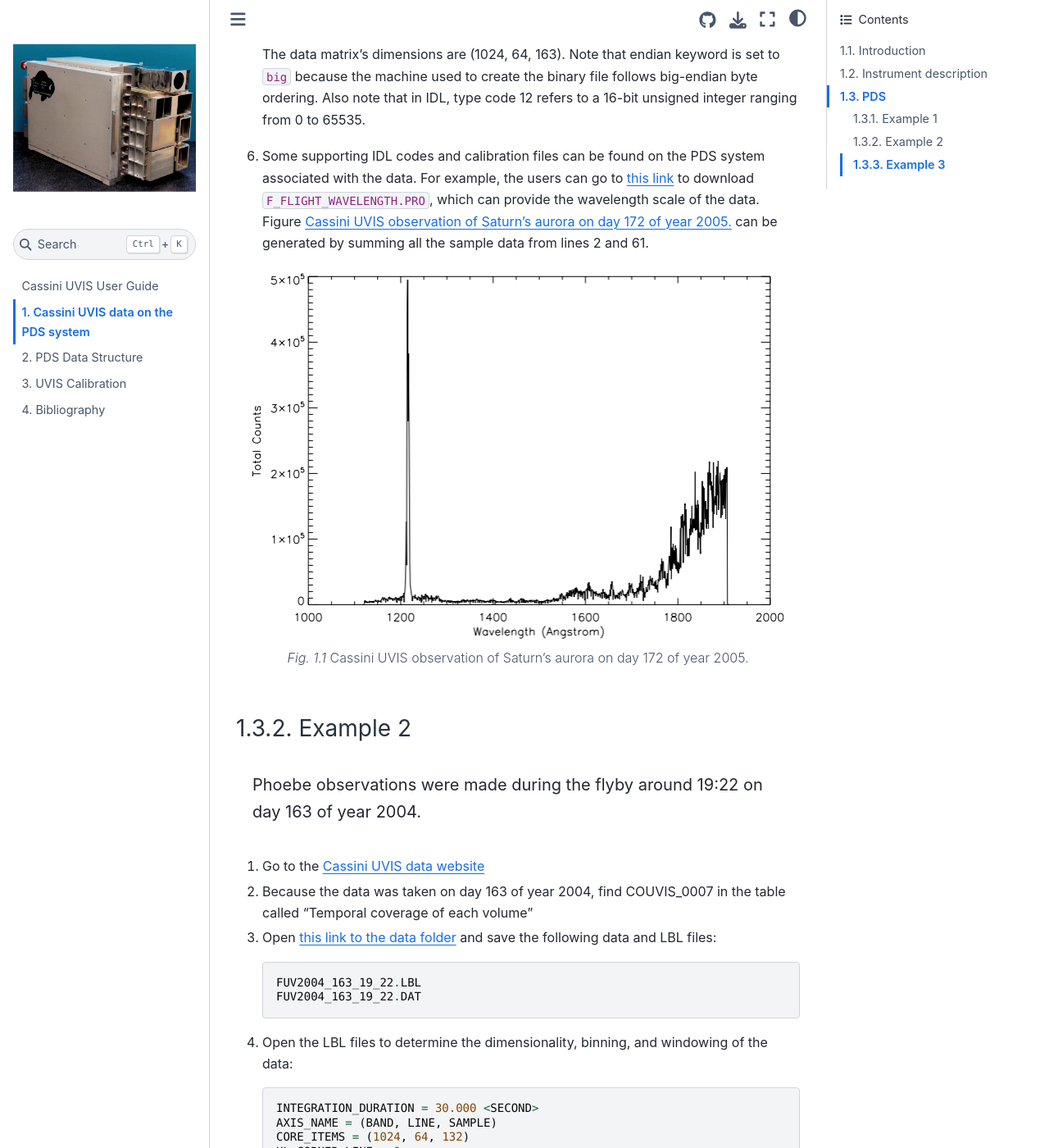
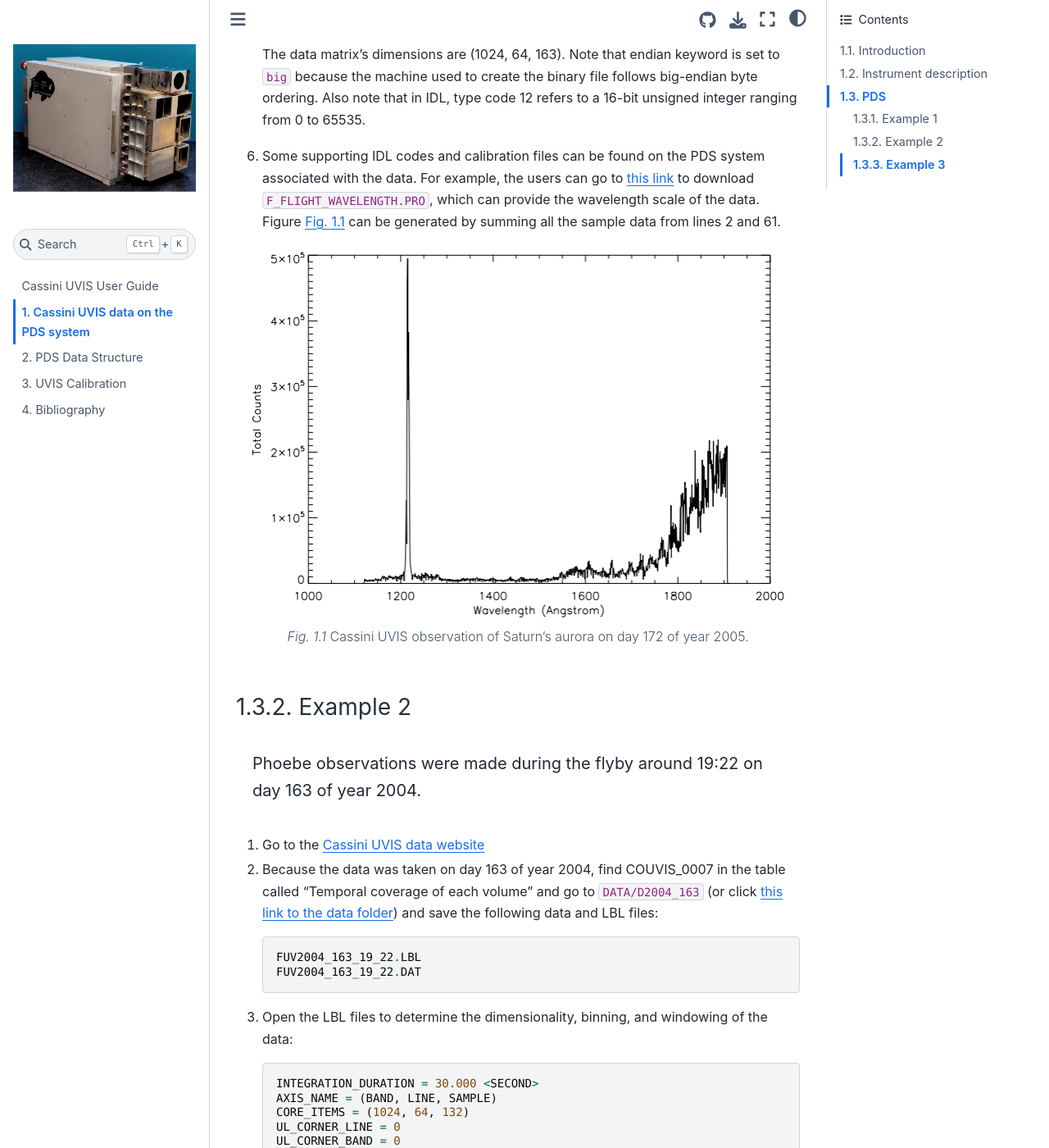
Before and after one commit to Cassini-UVIS/users_guide, a Jupyter Book: the page built from 01_uvis_on_pds.md, in a window 1280 px wide and 1400 px high, scrolled down 7573 px. Shown: the whole window at 82% size. Built offline with Jupyter Book 1.0.4 settings and Sphinx 7.4.7 and the Sphinx Book theme 1.1.4, drawn with Linux system fonts in a browser that asks for light colours; cross-references to code outside the pages are shown as plain code.

Commit message:
improve example 2

````diff
--- a/01_uvis_on_pds.md
+++ b/01_uvis_on_pds.md
@@ -256,7 +256,7 @@ following example uses IDL to read the data:
     Note that endian keyword is set to `big` because the machine used to create the binary file follows big-endian byte ordering.
     Also note that in IDL, type code 12 refers to a 16-bit unsigned integer ranging from 0 to 65535.
 6. Some supporting IDL codes and calibration files can be found on the PDS system associated
-with the data. For example, the users can go to [this link](https://pds-rings.seti.org/volumes/COUVIS_0011/SOFTWARE/CALIB/VERSION_3) to download `F_FLIGHT_WAVELENGTH.PRO`, which can provide the wavelength scale of the data. Figure {ref}`fig:saturn-aurora` can be generated by summing all the sample data from lines 2 and 61.
+with the data. For example, the users can go to [this link](https://pds-rings.seti.org/volumes/COUVIS_0011/SOFTWARE/CALIB/VERSION_3) to download `F_FLIGHT_WAVELENGTH.PRO`, which can provide the wavelength scale of the data. Figure {numref}`fig:saturn-aurora` can be generated by summing all the sample data from lines 2 and 61.
 
 :::{figure-md} fig:saturn-aurora
 <img src="figures/fig_1.1.*" alt="Saturn's aurora on 2005-172">
@@ -271,20 +271,17 @@ Cassini UVIS observation of Saturn’s aurora on day 172 of year 2005.
 Phoebe observations were made during the flyby around 19:22 on day 163 of
 year 2004.
 ```
-
 1. Go to the [Cassini UVIS data website](https://pds-rings.seti.org/cassini/uvis/access.html)
 
 2. Because the data was taken on day 163 of year 2004, find COUVIS_0007 in the table called
-"Temporal coverage of each volume"
-
-3. Open [this link to the data folder](https://pds-rings.seti.org/viewmaster/volumes/COUVIS_0xxx/COUVIS_0007/DATA/D2004_163) and save the following data and LBL files:
+"Temporal coverage of each volume" and go to `DATA/D2004_163` (or click [this link to the data folder](https://pds-rings.seti.org/viewmaster/volumes/COUVIS_0xxx/COUVIS_0007/DATA/D2004_163)) and save the following data and LBL files:
 
     ```
     FUV2004_163_19_22.LBL
     FUV2004_163_19_22.DAT
     ```
 
-4. Open the LBL files to determine the dimensionality, binning, and windowing of the data:
+3. Open the LBL files to determine the dimensionality, binning, and windowing of the data:
 
     ```
     INTEGRATION_DURATION = 30.000 <SECOND>
@@ -353,11 +350,11 @@ Download the data set containing the closest starting time:
     LINE_BIN = 1
     ```
 
-Now we have all the files needed for the 2005 Enceladus occultation observation.
-Note that the Enceladus observation data is stored in a 3-dimensional array [1024, 64, 71].
-As described in the data label, only lines between 19 and 43 contain valid data.
-And only the first 512 wavelength (band) bins contain valid data because in this particular observation a
-spectral binning by 2 is carried out.
+    Now we have all the files needed for the 2005 Enceladus occultation observation.
+    Note that the Enceladus observation data is stored in a 3-dimensional array [1024, 64, 71].
+    As described in the data label, only lines between 19 and 43 contain valid data.
+    And only the first 512 wavelength (band) bins contain valid data because in this particular observation a
+    spectral binning by 2 is carried out.
 
 3) The user can select to use any programming language to read and analyze the data.
 The following example uses IDL to read the data:
````
Also changed, not shown: other parts of 01_uvis_on_pds.md (+2 -2 lines).
